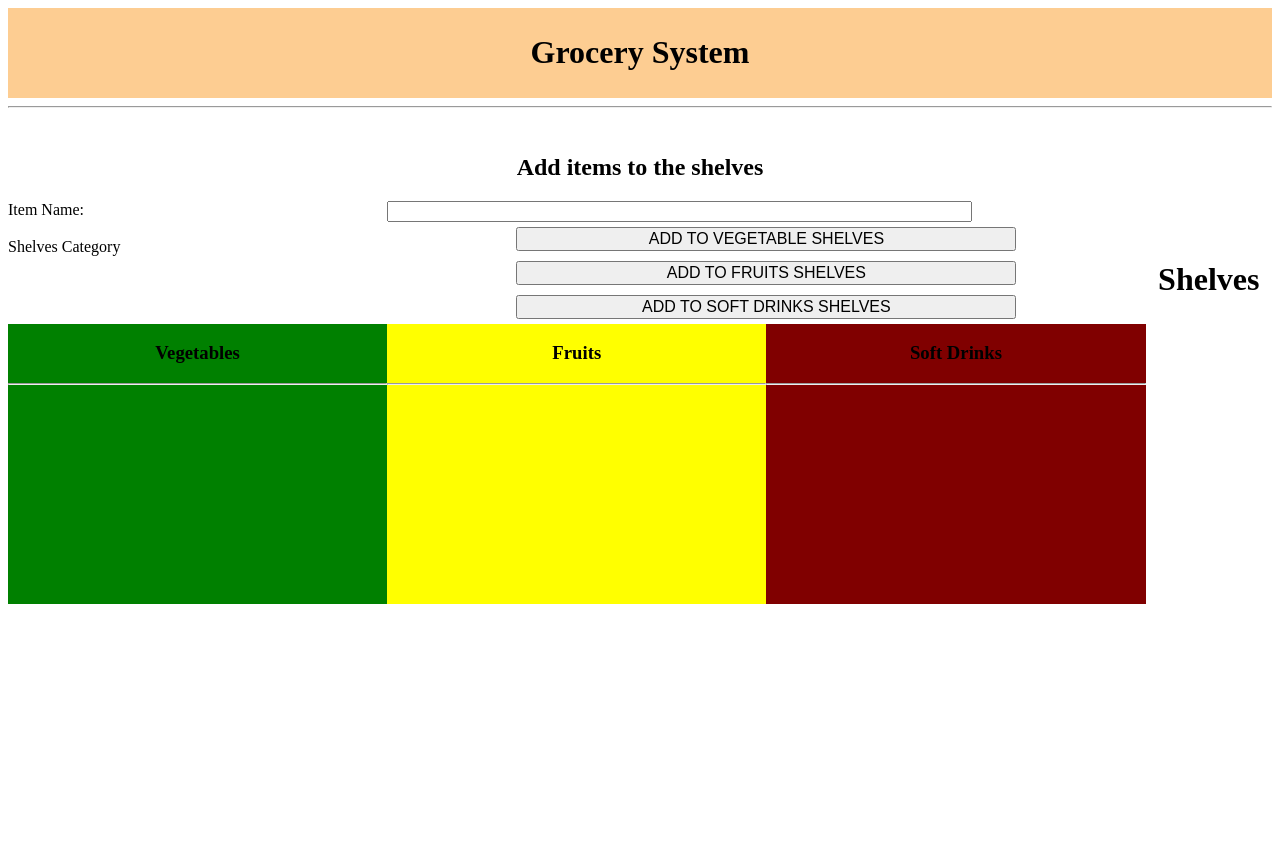
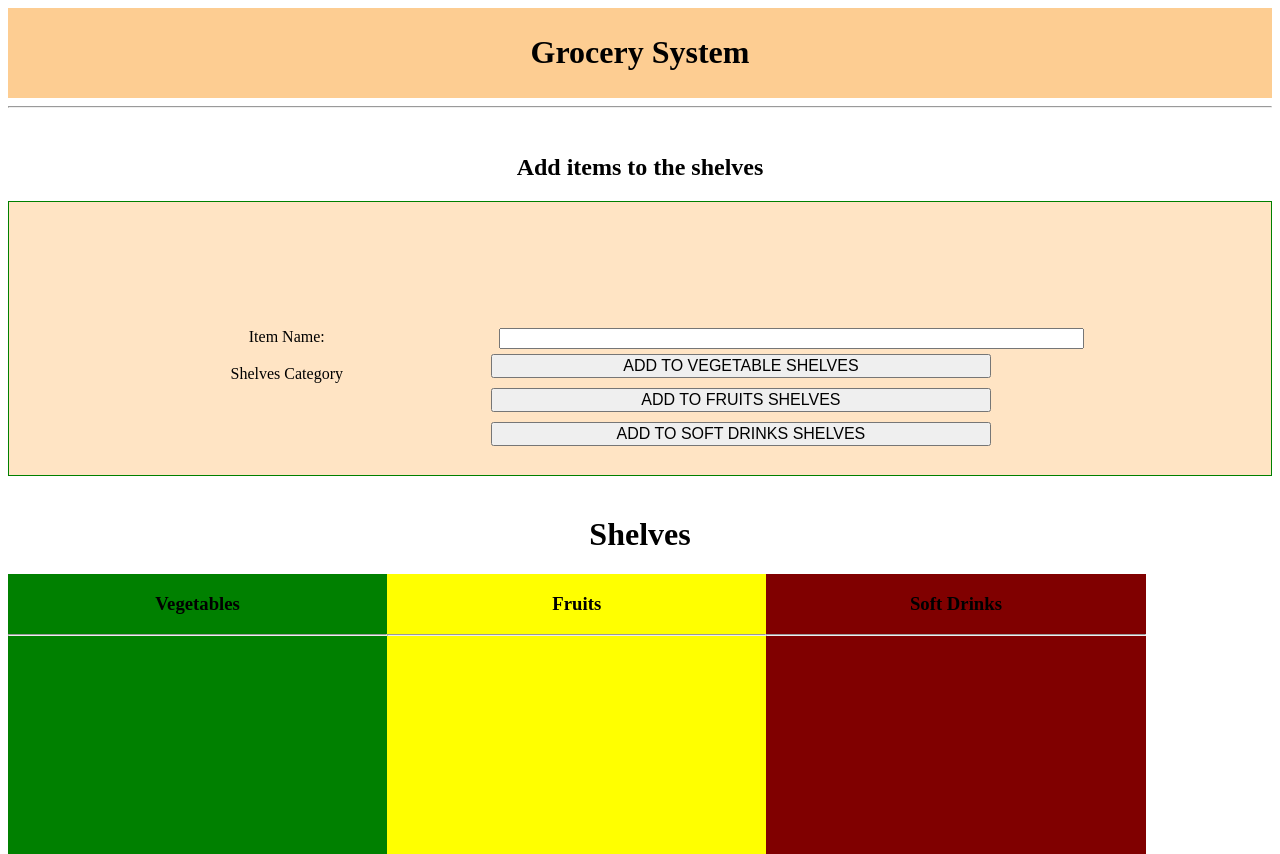
Before and after one commit to bprakashputta/100daysofLeetCodeChallenge, a plain HTML site: page day84/index.html in a window 1280 px wide. Before the commit the page ends 800 px from the top, so only its background shows below. Drawn offline with nearby package versions, Linux system fonts and the light colour scheme.

Commit message:
Added Day84

```diff
--- a/day84/index.css
+++ b/day84/index.css
@@ -1,15 +1,4 @@
-/* .items-block {
-    /* background-color: bisque; */
-
-
-/* text-align: center;
-    border: 1px solid green;
-    padding: 50px;
-    margin: 20px; */
-
-
-}
-*/ .items-input {
+.items-input {
     background-color: bisque;
     text-align: center;
     border: 1px solid green;
@@ -18,11 +7,13 @@
     align-items: center;
 }
 
+
 /*
 .item-name {
     margin: 5px;
     width: 500px;
 } */
+
 .items {
     margin: 5px;
     width: 500px;
@@ -31,35 +22,42 @@
     display: inline-block;
     font-size: 16px;
 }
+
 #shelves {}
+
 #heading-1 {
     float: left;
     width: 30%;
 }
+
 #heading-2 {
     text-align: center;
     top: center;
     float: left;
     width: 60%;
 }
+
 #vegetables {
     float: left;
     background: Green;
     width: 30%;
     height: 280px;
 }
+
 #fruits {
     float: left;
     background: yellow;
     width: 30%;
     height: 280px;
 }
+
 #softdrinks {
     float: left;
     background: maroon;
     width: 30%;
     height: 280px;
 }
+
 h1 {
     text-align: center;
 }
```
